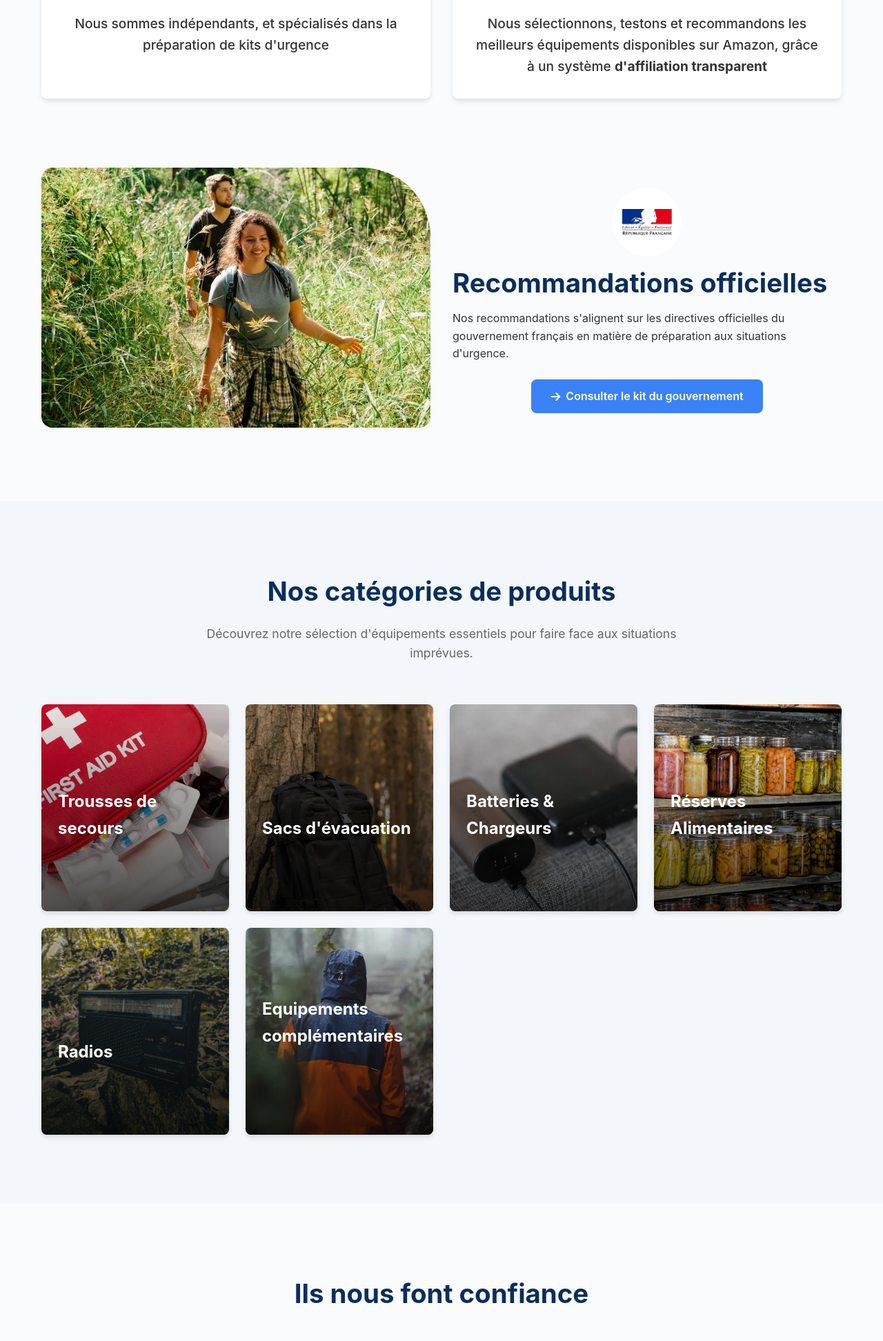
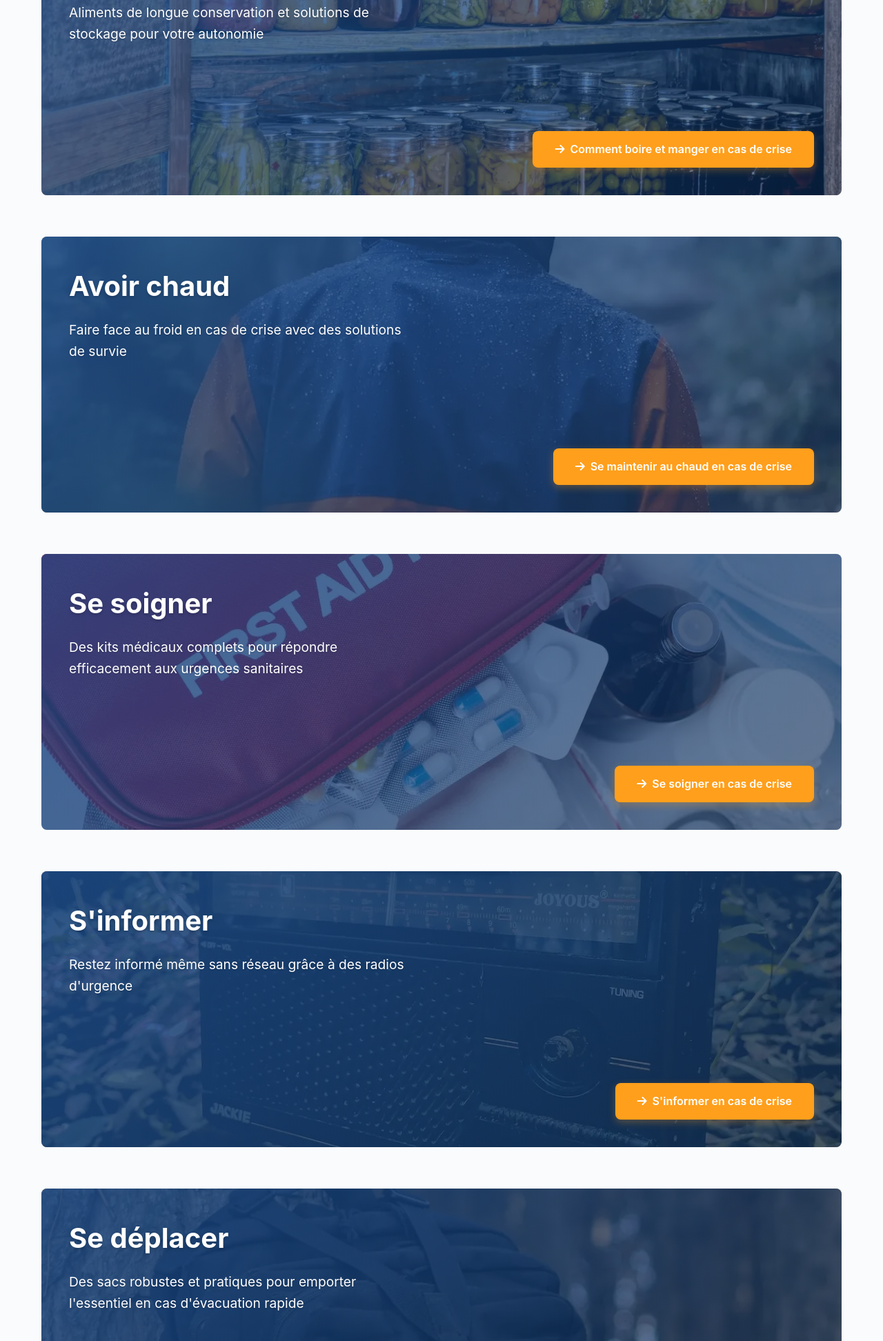
Before and after one commit to robin2309/equipe-toi, a website: page src/index.html in a window 1280 px wide. Shown: the part 856-2800 px from the top of the page at 69% size. Drawn offline with Linux system fonts and the light colour scheme.

Commit message:
links to categories on homepage

```diff
--- a/src/index.html
+++ b/src/index.html
@@ -269,6 +269,129 @@
       margin: 0 auto 32px;
     }
 
+    /* Image CTA Section */
+    .image-cta-section-link {
+      text-decoration: none;
+      color: inherit;
+      display: block;
+      transition: var(--transition);
+    }
+
+    .image-cta-section-link:hover .image-cta-section {
+      transform: scale(1.02);
+    }
+
+    .image-cta-section {
+      position: relative;
+      min-height: 400px;
+      border-radius: var(--border-radius);
+      overflow: hidden;
+      margin-bottom: 60px;
+      display: flex;
+      align-items: center;
+      justify-content: center;
+      transition: var(--transition);
+    }
+
+    .image-cta-bg {
+      position: absolute;
+      top: 0;
+      left: 0;
+      width: 100%;
+      height: 100%;
+      object-fit: cover;
+      object-position: center;
+      z-index: 0;
+    }
+
+    .image-cta-section::before {
+      content: '';
+      position: absolute;
+      top: 0;
+      left: 0;
+      right: 0;
+      bottom: 0;
+      background: linear-gradient(315deg, rgba(10, 46, 92, 0.6), rgba(26, 74, 137, 0.85));
+      z-index: 1;
+    }
+
+    .image-cta-content {
+      position: absolute;
+      top: 0;
+      left: 0;
+      right: 0;
+      bottom: 0;
+      z-index: 2;
+      color: white;
+      padding: 40px;
+      display: flex;
+      flex-direction: column;
+      align-items: flex-start;
+      justify-content: space-between;
+    }
+
+    .image-cta-content h3 {
+      font-size: 2.5rem;
+      font-weight: 700;
+      text-shadow: 0 2px 4px rgba(0, 0, 0, 0.2);
+      text-align: left;
+      margin-bottom: 16px;
+    }
+
+    .image-cta-subtitle {
+      font-size: 1.2rem;
+      line-height: 1.6;
+      max-width: 500px;
+      text-shadow: 0 1px 2px rgba(0, 0, 0, 0.2);
+      margin-bottom: 0;
+    }
+
+    .image-cta-content .btn,
+    .image-cta-content .btn-marketing {
+      align-self: flex-end;
+    }
+
+    .btn-marketing {
+      background-color: var(--marketing-color);
+      color: white;
+      padding: 14px 32px;
+      border-radius: var(--border-radius);
+      font-weight: 600;
+      text-decoration: none;
+      transition: var(--transition);
+      border: none;
+      cursor: pointer;
+      display: inline-flex;
+      align-items: center;
+      gap: 8px;
+      box-shadow: 0 4px 12px rgba(255, 159, 28, 0.3);
+    }
+
+    .btn-marketing:hover {
+      background-color: #E68A00;
+      transform: translateY(-2px);
+      box-shadow: 0 6px 16px rgba(255, 159, 28, 0.4);
+    }
+
+    @media (max-width: 768px) {
+      .image-cta-section {
+        min-height: 400px;
+      }
+
+      .image-cta-content {
+        padding: 32px;
+      }
+
+      .image-cta-content h3 {
+        font-size: 2.1rem;
+      }
+
+      .image-cta-subtitle {
+        font-size: 1.1rem;
+        max-width: 100%;
+      }
+    }
+
     @media (max-width: 576px) {
       .hero h1 {
         font-size: 2rem;
@@ -280,6 +403,29 @@
 
       .feature-card, .stat-card {
         padding: 24px;
+      }
+
+      .image-cta-section {
+        min-height: 450px;
+      }
+
+      .image-cta-content {
+        padding: 24px;
+      }
+
+      .image-cta-content h3 {
+        font-size: 1.7rem;
+        margin-bottom: 12px;
+      }
+
+      .image-cta-subtitle {
+        font-size: 1rem;
+        margin-bottom: 0;
+      }
+
+      .btn-marketing {
+        padding: 12px 24px;
+        font-size: 0.9rem;
       }
     }
   </style>
@@ -318,12 +464,12 @@
   <!-- Hero Section -->
   <section class="hero">
     <div class="container">
-      <h1>Soyez préparé à toute éventualité</h1>
-      <p>Equipetoi.fr vous guide dans le choix des meilleurs kits d'urgence et équipements de survie selon les recommandations officielles.</p>
+      <h1>Soyez préparé face aux risques</h1>
+      <p>Equipetoi.fr vous guide dans la préparation de votre kit d'urgence selon les recommandations officielles.</p>
       <div class="btn-group">
-        <a href="/categories" class="btn">
+        <a href="#features" class="btn">
           <i class="fas fa-box-open"></i>
-          Découvrir les kits
+          Découvrir nos solutions
         </a>
         <!--
           <a href="#blog" class="btn btn-secondary">
@@ -337,7 +483,114 @@
 
 
   <!-- Who are we Section -->
-  <section class="features">
+  <section class="features" id="features">
+    <div class="container">
+      <div class="section-title">
+        <h2>Notre guide en cas de crise</h2>
+      </div>
+
+      <!-- Image CTA Section -->
+      <a href="/reserves-alimentaires" class="image-cta-section-link">
+        <div class="image-cta-section">
+          <img src="/img/canned-food.webp" alt="Background" class="image-cta-bg" />
+          <div class="image-cta-content">
+            <div>
+              <h3>Boire et manger</h3>
+              <p class="image-cta-subtitle">Aliments de longue conservation et solutions de stockage pour votre autonomie</p>
+            </div>
+            <span class="btn-marketing">
+              <i class="fa-solid fa-arrow-right"></i>
+              Comment boire et manger en cas de crise
+            </span>
+          </div>
+        </div>
+      </a>
+
+      <a href="/divers" class="image-cta-section-link">
+        <div class="image-cta-section">
+          <img src="/img/divers.webp" alt="Background" class="image-cta-bg" />
+          <div class="image-cta-content">
+            <div>
+              <h3>Avoir chaud</h3>
+              <p class="image-cta-subtitle">Faire face au froid en cas de crise avec des solutions de survie</p>
+            </div>
+            <span class="btn-marketing">
+              <i class="fa-solid fa-arrow-right"></i>
+              Se maintenir au chaud en cas de crise
+            </span>
+          </div>
+        </div>
+      </a>
+
+      <a href="/trousse-secours" class="image-cta-section-link">
+        <div class="image-cta-section">
+          <img src="/img/first-aid.webp" alt="Background" class="image-cta-bg" />
+          <div class="image-cta-content">
+            <div>
+              <h3>Se soigner</h3>
+              <p class="image-cta-subtitle">Des kits médicaux complets pour répondre efficacement aux urgences sanitaires</p>
+            </div>
+            <span class="btn-marketing">
+              <i class="fa-solid fa-arrow-right"></i>
+              Se soigner en cas de crise
+            </span>
+          </div>
+        </div>
+      </a>
+
+      <a href="/radios" class="image-cta-section-link">
+        <div class="image-cta-section">
+          <img src="/img/radio.webp" alt="Background" class="image-cta-bg" />
+          <div class="image-cta-content">
+            <div>
+              <h3>S'informer</h3>
+              <p class="image-cta-subtitle">Restez informé même sans réseau grâce à des radios d'urgence</p>
+            </div>
+            <span class="btn-marketing">
+              <i class="fa-solid fa-arrow-right"></i>
+              S'informer en cas de crise
+            </span>
+          </div>
+        </div>
+      </a>
+
+      <a href="/sacs-evacuation" class="image-cta-section-link">
+        <div class="image-cta-section">
+          <img src="/img/back-pack.webp" alt="Background" class="image-cta-bg" />
+          <div class="image-cta-content">
+            <div>
+              <h3>Se déplacer</h3>
+              <p class="image-cta-subtitle">Des sacs robustes et pratiques pour emporter l'essentiel en cas d'évacuation rapide</p>
+            </div>
+            <span class="btn-marketing">
+              <i class="fa-solid fa-arrow-right"></i>
+              Se déplacer en cas de crise
+            </span>
+          </div>
+        </div>
+      </a>
+
+      <a href="/batteries" class="image-cta-section-link">
+        <div class="image-cta-section">
+          <img src="/img/batteries.webp" alt="Background" class="image-cta-bg" />
+          <div class="image-cta-content">
+            <div>
+              <h3>Avoir une autonomie énergétique</h3>
+              <p class="image-cta-subtitle">Solutions d'alimentation portable pour maintenir vos appareils essentiels en fonctionnement</p>
+            </div>
+            <span class="btn-marketing">
+              <i class="fa-solid fa-arrow-right"></i>
+              Autonomie énergétique en cas de crise
+            </span>
+          </div>
+        </div>
+      </a>
+
+    </div>
+  </section>
+
+  <!-- Categories Section -->
+  <section id="categories" class="categories">
     <div class="container">
       <div class="section-title">
         <h2>Qui sommes-nous ?</h2>
@@ -378,74 +631,6 @@
           </a>
         </div>
       </div>
-    </div>
-
-  </section>
-
-  <!-- Categories Section -->
-  <section id="categories" class="categories">
-    <div class="container">
-      <div class="section-title">
-        <h2>Nos catégories de produits</h2>
-        <p>Découvrez notre sélection d'équipements essentiels pour faire face aux situations imprévues.</p>
-      </div>
-      <div class="categories-grid">
-        <a href="/trousse-secours">
-          <div class="category-card">
-            <img src="/img/first-aid.webp" alt="Trousses de secours" class="category-img">
-            <div class="category-overlay">
-              <h3>Trousses de secours</h3>
-              <p>Des kits médicaux complets pour répondre efficacement aux urgences sanitaires.</p>
-            </div>
-          </div>
-        </a>
-        <a href="/sacs-evacuation">
-          <div class="category-card">
-            <img src="/img/back-pack.webp" alt="Sacs d'évacuation" class="category-img">
-            <div class="category-overlay">
-              <h3>Sacs d'évacuation</h3>
-              <p>Des sacs robustes et pratiques pour emporter l'essentiel en cas d'évacuation rapide.</p>
-            </div>
-          </div>
-        </a>
-        <a href="/batteries">
-          <div class="category-card">
-            <img src="/img/batteries.webp" alt="Batteries et chargeurs" class="category-img">
-            <div class="category-overlay">
-              <h3>Batteries & Chargeurs</h3>
-              <p>Solutions d'alimentation portable pour maintenir vos appareils essentiels en fonctionnement.</p>
-            </div>
-          </div>
-        </a>
-        <a href="/reserves-alimentaires">
-          <div class="category-card">
-            <img src="/img/canned-food.webp" alt="Réserves alimentaires" class="category-img">
-            <div class="category-overlay">
-              <h3>Réserves Alimentaires</h3>
-              <p>Aliments de longue conservation et solutions de stockage pour votre autonomie.</p>
-            </div>
-          </div>
-        </a>
-        <a href="/radios">
-          <div class="category-card">
-            <img src="/img/radio.webp" alt="Radios" class="category-img">
-            <div class="category-overlay">
-              <h3>Radios</h3>
-              <p>Restez informé même sans réseau grâce à des radios d'urgence fiables.</p>
-            </div>
-          </div>
-        </a>
-        <a href="/divers">
-          <div class="category-card">
-            <img src="/img/divers.webp" alt="Equipements complémentaires" class="category-img">
-            <div class="category-overlay">
-              <h3>Equipements complémentaires</h3>
-              <p>Des équipements complémentaires pour renforcer votre kit d’urgence : protection contre le froid, l’humidité, etc.</p>
-            </div>
-          </div>
-        </a>
-      </div>
-    </div>
   </section>
 
   <section class="features">
@@ -455,7 +640,6 @@
       </div>
     </div>
     <div class="testimonials-grid">
-
       <div class="testimonial-card">
         <img src="/img/test1.webp" alt="Photo de Robin" class="testimonial-photo">
         <p class="testimonial-text">
@@ -475,23 +659,11 @@
       <div class="testimonial-card">
         <img src="/img/test3.webp" alt="Photo de Justine" class="testimonial-photo">
         <p class="testimonial-text">
-          « Des comparatifs clairs, des liens Amazon pratiques, et surtout des infos fiables. On sent qu’il y a des pros derrière. »
+          « Des liens Amazon pratiques, des infos fiables. On sent qu’il y a des pros derrière. »
         </p>
         <p class="testimonial-author">— Justine</p>
       </div>
 
-    </div>
-  </section>
-
-
-  <!-- CTA Section -->
-  <section class="cta">
-    <div class="container">
-      <h2>Préparez-vous dès aujourd'hui</h2>
-      <a href="/categories" class="btn">
-        <i class="fas fa-shield-alt"></i>
-        Explorer nos solutions
-      </a>
     </div>
   </section>
 
```
Also changed, not shown: src/batteries.html (+1 -3 lines), src/divers.html (+0 -2 lines), src/radios.html (+0 -2 lines), src/reserves-alimentaires.html (+1 -3 lines), src/sacs-evacuation.html (+0 -2 lines), src/trousse-secours.html (+0 -2 lines).
